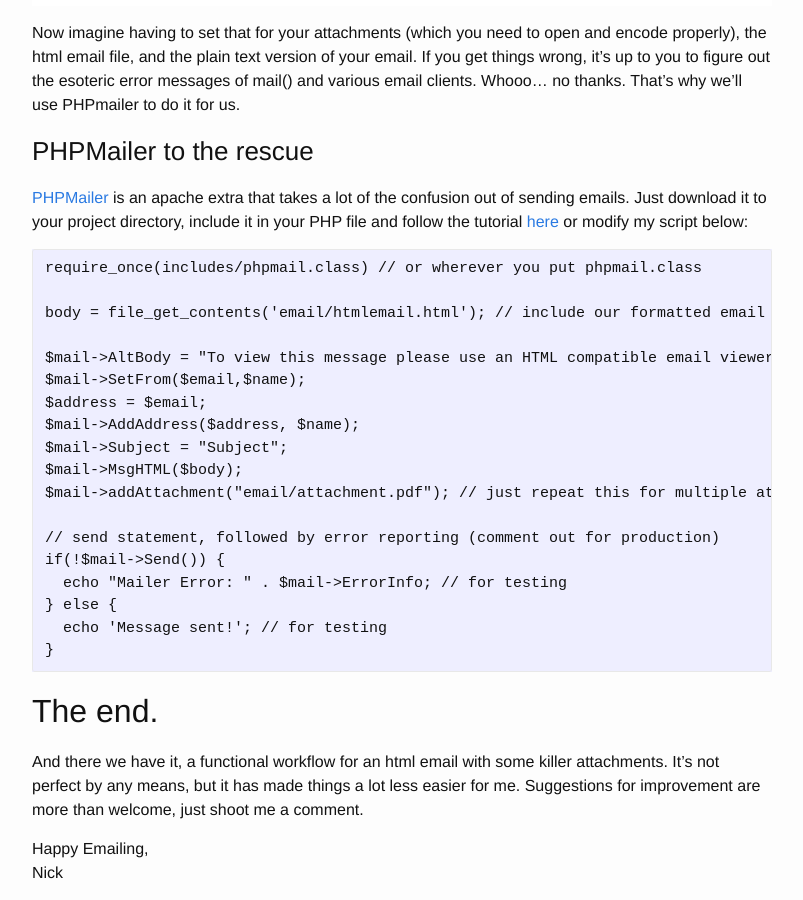
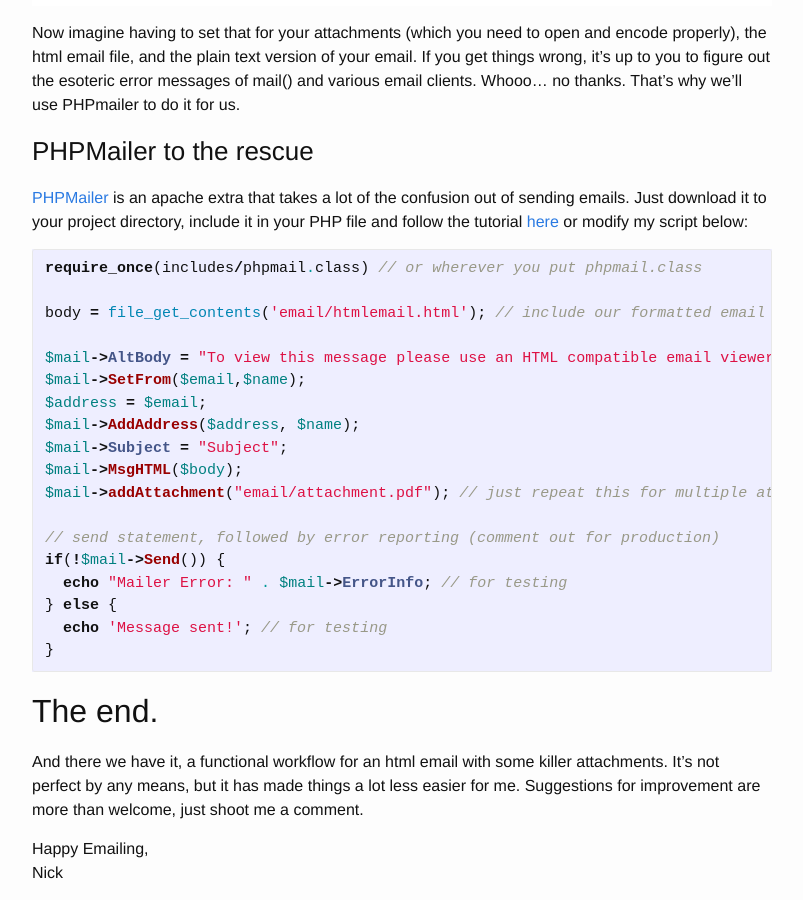
Before and after one commit to NickTomlin/nicktomlin.github.io, a Jekyll site: the page built from _posts/2012-08-31-using-phpmailer-for-fun-and-profit.markdown, in a window 1280 px wide and 900 px high, scrolled down 1366 px. Shown: the whole window, without its empty margins (238-1041 px from the left). Built offline with Jekyll 4.4.1, drawn with Linux system fonts in a browser that asks for light colours.

Commit message:
Fix formatting in premailer post

````diff
--- a/_posts/2012-08-31-using-phpmailer-for-fun-and-profit.markdown
+++ b/_posts/2012-08-31-using-phpmailer-for-fun-and-profit.markdown
@@ -52,7 +52,7 @@
 
 <p><a href="http://code.google.com/a/apache-extras.org/p/phpmailer/">PHPMailer</a> is an apache extra that takes a lot of the confusion out of sending emails. Just download it to your project directory, include it in your PHP file and follow the tutorial <a href="http://code.google.com/a/apache-extras.org/p/phpmailer/wiki/UsefulTutorial">here</a> or modify my script below:</p>
 
-```
+~~~ php
 require_once(includes/phpmail.class) // or wherever you put phpmail.class
 
 body = file_get_contents('email/htmlemail.html'); // include our formatted email
@@ -71,7 +71,7 @@
 } else {
   echo 'Message sent!'; // for testing
 }
-```
+~~~
 
 <h2>The end.</h2>
 
````
